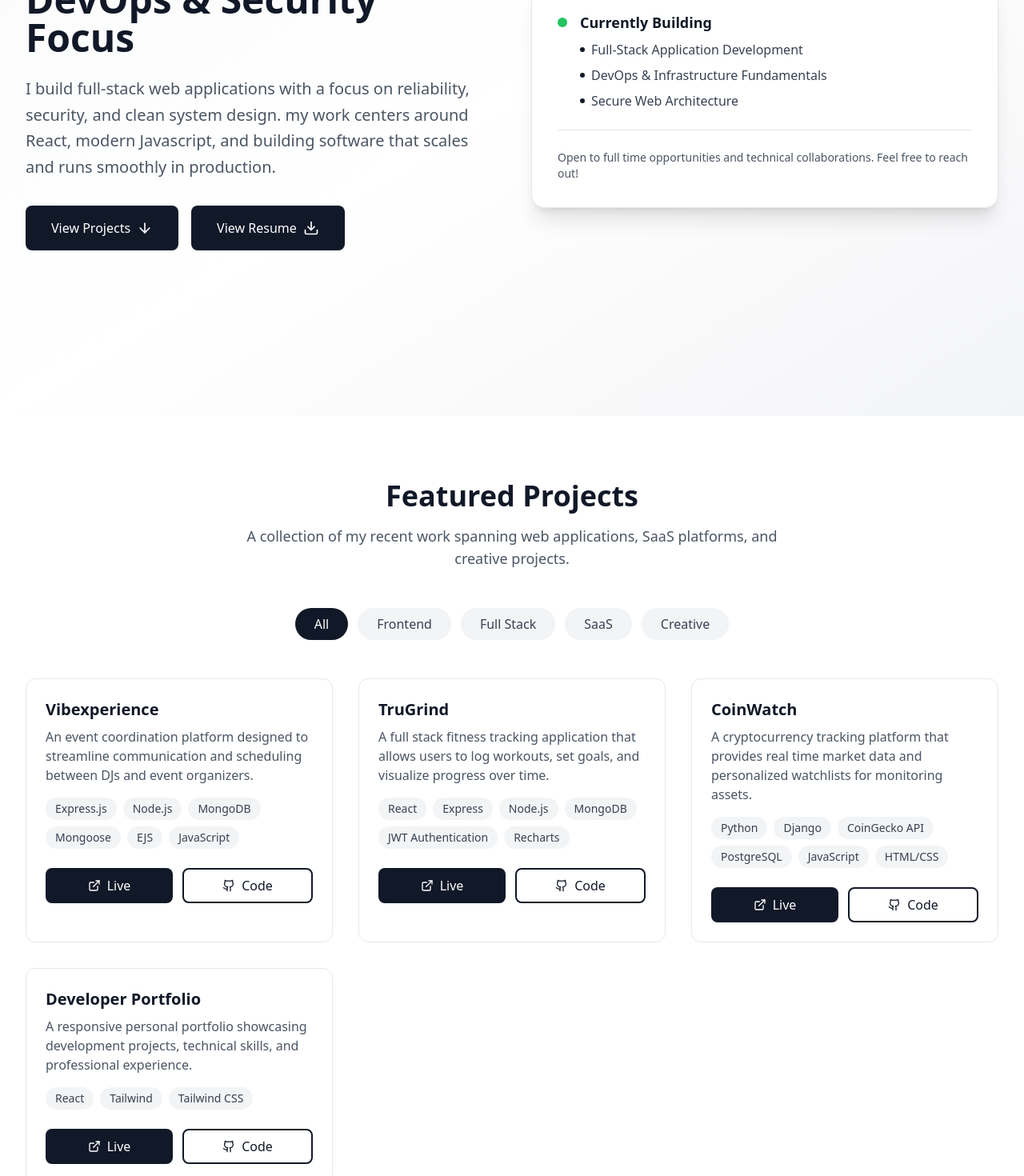
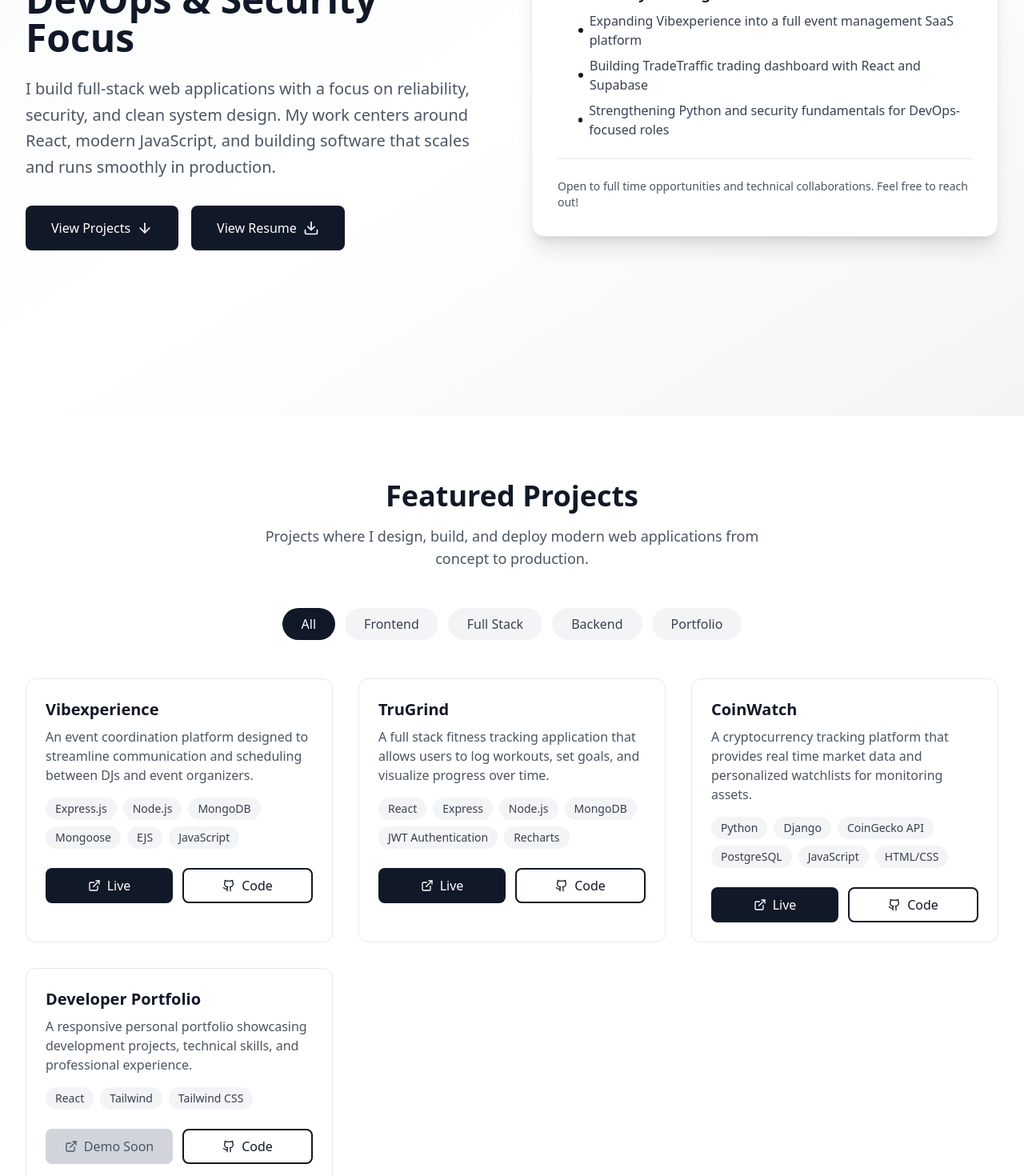
Before and after one commit to Maj-dot/BrittanyHerbert-Portfolio, a React (Vite) app: page / in a window 1280 px wide. Shown: the part 280-1750 px from the top of the page at 80% size. Built offline with nearby package versions, Linux system fonts and the light colour scheme.

Commit message:
Update Projects categories

```diff
--- a/src/components/Hero.tsx
+++ b/src/components/Hero.tsx
@@ -28,8 +28,8 @@ const Hero = () => {
             </h1>
             <p className="text-xl text-gray-600 mb-8 leading-relaxed">
               I build full-stack web applications with a focus on reliability,
-              security, and clean system design. my work centers around React,
-              modern Javascript, and building software that scales and runs
+              security, and clean system design. My work centers around React,
+              modern JavaScript, and building software that scales and runs
               smoothly in production.
             </p>
             <div className="flex flex-wrap gap-4">
@@ -68,15 +68,15 @@ const Hero = () => {
                   <ul className="space-y-2 text-gray-700">
                     <li className="flex items-center gap-2">
                       <span className="w-1.5 h-1.5 bg-gray-900 rounded-full"></span>
-                      Full-Stack Application Development
+                      Expanding Vibexperience into a full event management SaaS platform
                     </li>
                     <li className="flex items-center gap-2">
                       <span className="w-1.5 h-1.5 bg-gray-900 rounded-full"></span>
-                      DevOps & Infrastructure Fundamentals
+                      Building TradeTraffic trading dashboard with React and Supabase
                     </li>
                     <li className="flex items-center gap-2">
                       <span className="w-1.5 h-1.5 bg-gray-900 rounded-full"></span>
-                      Secure Web Architecture
+                      Strengthening Python and security fundamentals for DevOps-focused roles
                     </li>
                   </ul>
                 </div>
--- a/src/components/Navbar.tsx
+++ b/src/components/Navbar.tsx
@@ -1,17 +1,17 @@
-import { useState, useEffect } from 'react';
-import { Menu, X } from 'lucide-react';
+import { useState, useEffect } from "react";
+import { Menu, X } from "lucide-react";
 
 const Navbar = () => {
   const [isScrolled, setIsScrolled] = useState(false);
   const [isMobileMenuOpen, setIsMobileMenuOpen] = useState(false);
-  const [activeSection, setActiveSection] = useState('home');
+  const [activeSection, setActiveSection] = useState("home");
 
   const navLinks = [
-    { label: 'Home', id: 'home' },
-    { label: 'Projects', id: 'projects' },
-    { label: 'Skills', id: 'skills' },
-    { label: 'Experience', id: 'experience' },
-    { label: 'Contact', id: 'contact' },
+    { label: "Home", id: "home" },
+    { label: "Projects", id: "projects" },
+    { label: "Skills", id: "skills" },
+    { label: "Experience", id: "experience" },
+    { label: "Contact", id: "contact" },
   ];
 
   useEffect(() => {
@@ -38,16 +38,16 @@ const Navbar = () => {
       }
     };
 
-    window.addEventListener('scroll', handleScroll);
+    window.addEventListener("scroll", handleScroll);
     handleScroll();
 
-    return () => window.removeEventListener('scroll', handleScroll);
-  },);
+    return () => window.removeEventListener("scroll", handleScroll);
+  });
 
   const scrollToSection = (id: string) => {
     const element = document.getElementById(id);
     if (element) {
-      element.scrollIntoView({ behavior: 'smooth', block: 'start' });
+      element.scrollIntoView({ behavior: "smooth", block: "start" });
       setActiveSection(id);
       setIsMobileMenuOpen(false);
     }
@@ -56,17 +56,17 @@ const Navbar = () => {
   return (
     <nav
       className={`fixed top-0 left-0 right-0 z-50 transition-all duration-300 ${
-        isScrolled ? 'bg-white shadow-md' : 'bg-white/80 backdrop-blur-sm'
+        isScrolled ? "bg-white shadow-md" : "bg-white/80 backdrop-blur-sm"
       }`}
     >
       <div className="max-w-7xl mx-auto px-4 sm:px-6 lg:px-8">
         <div className="flex justify-between items-center h-16">
-          <button
-            onClick={() => scrollToSection('home')}
+          <a
+            href="#home"
             className="text-xl sm:text-2xl font-bold text-gray-900 hover:text-gray-700 transition-colors"
           >
             Brittany Herbert
-          </button>
+          </a>
 
           <div className="hidden md:flex space-x-8">
             {navLinks.map((link) => (
@@ -75,8 +75,8 @@ const Navbar = () => {
                 onClick={() => scrollToSection(link.id)}
                 className={`transition-colors font-medium ${
                   activeSection === link.id
-                    ? 'text-gray-900 font-semibold'
-                    : 'text-gray-600 hover:text-gray-900'
+                    ? "text-gray-900 font-semibold"
+                    : "text-gray-600 hover:text-gray-900"
                 }`}
               >
                 {link.label}
@@ -103,8 +103,8 @@ const Navbar = () => {
                 onClick={() => scrollToSection(link.id)}
                 className={`block w-full text-left transition-colors py-2 ${
                   activeSection === link.id
-                    ? 'text-gray-900 font-semibold'
-                    : 'text-gray-600 hover:text-gray-900 font-medium'
+                    ? "text-gray-900 font-semibold"
+                    : "text-gray-600 hover:text-gray-900 font-medium"
                 }`}
               >
                 {link.label}
--- a/src/components/Projects.tsx
+++ b/src/components/Projects.tsx
@@ -6,12 +6,52 @@ import { projects } from '../data/portfolio';
 const Projects = () => {
   const [selectedCategory, setSelectedCategory] = useState('All');
 
-  const categories = ['All', 'Frontend', 'Full Stack', 'SaaS', 'Creative'];
+  const categories = ['All', 'Frontend', 'Full Stack', 'Backend', 'Portfolio'];
+
+  const getProjectCategories = (project: {
+    title: string;
+    techStack: string[];
+  }) => {
+    const categories: string[] = [];
+
+    const tech = project.techStack.map((item) => item.toLowerCase());
+
+    const hasFrontend =
+      tech.includes('react') ||
+      tech.includes('javascript') ||
+      tech.includes('typescript') ||
+      tech.includes('html/css') ||
+      tech.includes('tailwind') ||
+      tech.includes('tailwind css') ||
+      tech.includes('ejs');
+
+    const hasBackend =
+      tech.includes('node.js') ||
+      tech.includes('express') ||
+      tech.includes('express.js') ||
+      tech.includes('python') ||
+      tech.includes('django') ||
+      tech.includes('mongodb') ||
+      tech.includes('mongoose') ||
+      tech.includes('postgresql') ||
+      tech.includes('jwt authentication') ||
+      tech.includes('rest apis') ||
+      tech.includes('coingecko api');
+
+    if (hasFrontend) categories.push('Frontend');
+    if (hasBackend) categories.push('Backend');
+    if (hasFrontend && hasBackend) categories.push('Full Stack');
+    if (project.title === 'Developer Portfolio') categories.push('Portfolio');
+
+    return categories;
+  };
 
   const filteredProjects =
     selectedCategory === 'All'
       ? projects
-      : projects.filter((project) => project.category.includes(selectedCategory));
+      : projects.filter((project) =>
+          getProjectCategories(project).includes(selectedCategory)
+        );
 
   const container = {
     hidden: { opacity: 0 },
@@ -38,9 +78,12 @@ const Projects = () => {
           transition={{ duration: 0.5 }}
           className="text-center mb-12"
         >
-          <h2 className="text-4xl font-bold text-gray-900 mb-4">Featured Projects</h2>
+          <h2 className="text-4xl font-bold text-gray-900 mb-4">
+            Featured Projects
+          </h2>
           <p className="text-lg text-gray-600 max-w-2xl mx-auto">
-            A collection of my recent work spanning web applications, SaaS platforms, and creative projects.
+            Projects where I design, build, and deploy modern web applications
+            from concept to production.
           </p>
         </motion.div>
 
@@ -83,6 +126,7 @@ const Projects = () => {
                 <h3 className="text-xl font-bold text-gray-900 mb-2">
                   {project.title}
                 </h3>
+
                 <p className="text-gray-600 mb-4">{project.description}</p>
 
                 <div className="flex flex-wrap gap-2 mb-6">
@@ -97,8 +141,9 @@ const Projects = () => {
                 </div>
 
                 <div className="flex gap-3">
+                  {project.demo && project.demo.startsWith('http') ? (
                     <a
-                    href={project.liveUrl}
+                      href={project.demo}
                       target="_blank"
                       rel="noopener noreferrer"
                       className="flex-1 px-4 py-2 bg-gray-900 text-white rounded-lg hover:bg-gray-800 transition-colors flex items-center justify-center gap-2 font-medium"
@@ -106,8 +151,18 @@ const Projects = () => {
                       <ExternalLink size={16} />
                       Live
                     </a>
+                  ) : (
+                    <button
+                      disabled
+                      className="flex-1 px-4 py-2 bg-gray-300 text-gray-600 rounded-lg flex items-center justify-center gap-2 font-medium cursor-not-allowed"
+                    >
+                      <ExternalLink size={16} />
+                      Demo Soon
+                    </button>
+                  )}
+
                   <a
-                    href={project.codeUrl}
+                    href={project.github}
                     target="_blank"
                     rel="noopener noreferrer"
                     className="flex-1 px-4 py-2 border-2 border-gray-900 text-gray-900 rounded-lg hover:bg-gray-900 hover:text-white transition-colors flex items-center justify-center gap-2 font-medium"
--- a/src/components/Skills.tsx
+++ b/src/components/Skills.tsx
@@ -29,7 +29,7 @@ const Skills = () => {
         >
           <h2 className="text-4xl font-bold text-gray-900 mb-4">Skills & Technologies</h2>
           <p className="text-lg text-gray-600 max-w-2xl mx-auto">
-            A comprehensive toolkit for building modern web applications from front to back.
+            Technologies and tools I use to design, build, and secure modern web applications, while continuously expanding my skill set and exploring new technologies.
           </p>
         </motion.div>
 
```
Lines whose indentation alone changed are shown as unchanged.
